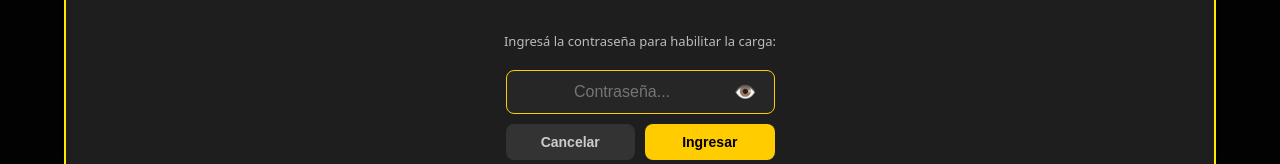
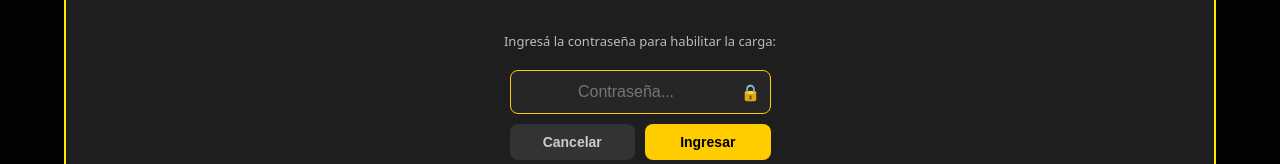
Before and after one commit to CariBosio/eful-2015, a React (Vite) app: page / in a window 1280 px wide. Both pictures are taken after a click on the button "Acceso Administrador". Shown: the part 363-527 px from the top of the page. Built offline with nearby package versions, Linux system fonts and the light colour scheme; no server answers; the database is empty.

Commit message:
feat: add fixture component with authenticated result tracking and point calculation

```diff
--- a/src/components/Fixture/Fixture.css
+++ b/src/components/Fixture/Fixture.css
@@ -258,24 +258,26 @@
 
 .password-input-wrapper .modal-input {
   margin-bottom: 0;
-  padding-right: 48px; /* Damos más aire a la derecha para que no se encime */
+  padding-right: 40px; /* Deja espacio para que el texto no se pise con el ícono */
 }
 
 .btn-toggle-password {
   position: absolute;
-  right: 14px; /* Separado del borde derecho para esquivar los globos del celu */
+  right: 10px;
   top: 50%;
   transform: translateY(-50%);
   background: transparent;
   border: none;
   cursor: pointer;
-  font-size: 18px;
-  padding: 4px;
+  font-size: 16px;
+  padding: 0;
   display: flex;
   align-items: center;
   justify-content: center;
-  z-index: 10; /* Lo forzamos a estar por encima de elementos nativos */
 }
+
+
+
 
 .modal-error {
   display: block;
--- a/src/components/Fixture/Fixture.jsx
+++ b/src/components/Fixture/Fixture.jsx
@@ -169,7 +169,7 @@ export default function Fixture() {
       </div>
 
       {/* Modal de Acceso Admin */}
-     {showModal && (
+      {showModal && (
         <div
           className="modal-overlay"
           onClick={(e) => {
@@ -201,7 +201,7 @@ export default function Fixture() {
                   onClick={() => setShowPassword(!showPassword)}
                   title={showPassword ? "Ocultar contraseña" : "Ver contraseña"}
                 >
-                  {showPassword ? "👁️‍🗨️" : "👁️"}
+                  {showPassword ? "🔓" : "🔒"}
                 </button>
               </div>
               {errorPassword && (
```
